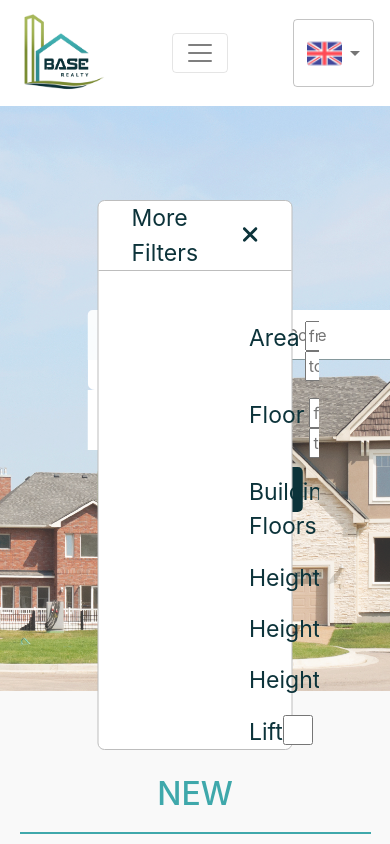
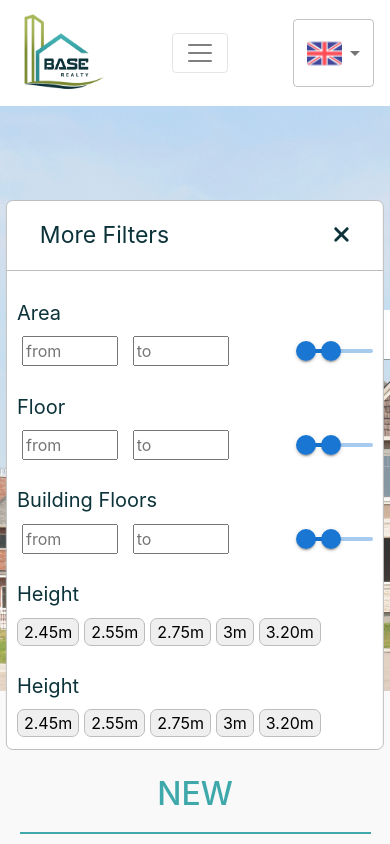
Before and after one commit to AbAyvazyan/baseRealty, a React (Create React App) app: page / in a window 390 px wide. Both pictures are taken after a click on the element 122 px from the left and 489 px from the top of the page. Shown: the top 844 px of the page. Built offline with nearby package versions, Linux system fonts and the light colour scheme.

Commit message:
client side responsive early ready WIP

```diff
--- a/src/Components/HomePage/Components/Filtering/MoreFilter/MoreFilter.css
+++ b/src/Components/HomePage/Components/Filtering/MoreFilter/MoreFilter.css
@@ -22,9 +22,6 @@
     font-size: 23px;
 }
 
-/*.more_filter_content::-webkit-scrollbar{*/
-/*    display: none;*/
-/*}*/
 
 .more_filter_content {
     width: 100%;
@@ -32,19 +29,9 @@
     box-sizing: border-box;
     padding: 33px 70px 33px 150px;
     overflow-y: auto;
+    overflow-x: hidden;
 }
 
-.more_filter_range_part{
-    width: 100%;
-    display: flex;
-    flex-wrap: nowrap;
-    justify-content: space-between;
-    margin-top:2vh;
-}
-
-.more_filter_range_part > span:first-child{
-    font-size: 23px;
-}
 
 .more_filter_from_to{
     display: flex;
@@ -56,17 +43,6 @@
     margin: 0 5px;
 }
 
-.more_filter_button_group{
-    width: 100%;
-    display: flex;
-    flex-wrap: nowrap;
-    justify-content: space-between;
-    margin-top:2vh;
-}
-
-.more_filter_button_group > span:first-child{
-    font-size: 23px;
-}
 
 .mf_button_part{
     display: flex;
@@ -75,31 +51,16 @@
 
 .mf_button_part button{
     cursor: pointer;
+    border: 1px solid rgb(189,189,189);
+    outline: none;
+    border-radius: 7px;
 }
 
-.mf_single_check{
-    width: 100%;
-    display: flex;
-    flex-wrap: nowrap;
-    justify-content: space-between;
-    margin-top:2vh;
+.mf_button_part button:hover{
+    background-color: rgb(189,189,189);
 }
 
-.mf_single_check > span:first-child{
-    font-size: 23px;
-}
 
-.multiple_checks{
-    width: 100%;
-    display: flex;
-    flex-wrap: nowrap;
-    justify-content: space-between;
-    margin-top:2vh;
-}
-
-.multiple_checks > span:first-child{
-    font-size: 23px;
-}
 
 .multiple_house_types_checks{
     display: grid;
@@ -117,3 +78,136 @@
     width: 20px;
     height: 20px;
 }
+
+.mf_all{
+    width: 100%;
+    display: flex;
+    flex-wrap: nowrap;
+    justify-content: space-between;
+    margin-top:2vh;
+}
+
+.mf_all > div:first-child{
+    width: 40%;
+    font-size: 20px;
+}
+
+.mf_all > div:last-child{
+    width: 60%;
+}
+
+.more_filter_from_to > div:first-child{
+    display: flex;
+}
+
+@media only screen and (max-width: 1650px) {
+    .more_filter_content {
+        padding: 33px 50px 33px 50px;
+    }
+}
+
+
+@media only screen and (max-width: 1370px) {
+    .more_filter_content {
+        padding: 33px 50px 33px 20px;
+    }
+}
+
+@media only screen and (max-width: 1300px) {
+    .more_filter {
+        width: 70%;
+    }
+}
+
+@media only screen and (max-width: 1000px) {
+    .more_filter {
+        width: 85%;
+    }
+}
+
+@media only screen and (max-width: 770px) {
+    .more_filter {
+        width: 95%;
+    }
+}
+
+@media only screen and (max-width: 670px) {
+    .mf_all{
+        flex-wrap: wrap;
+    }
+
+    .mf_single_check{
+        flex-wrap: nowrap!important;
+    }
+
+    .mf_single_check > div:first-child{
+        width: unset!important;
+        display: flex;
+        align-items: center;
+    }
+
+    .mf_single_check > div:last-child{
+        width: unset!important;
+        display: flex;
+        align-items: center;
+    }
+
+
+    .mf_all > div:first-child{
+        width: 100%;
+    }
+
+    .mf_all > div:last-child{
+        width: 100%;
+        margin: 1vh 0;
+    }
+}
+
+@media only screen and (max-width: 550px) {
+    .more_filter {
+        width: 97%;
+    }
+
+    .more_filter_content{
+        padding: 10px 50px 33px 10px
+    }
+}
+
+@media only screen and (max-width: 480px) {
+    .mf_button_part{
+        gap: 5px;
+    }
+
+    .multiple_house_types_checks{
+        grid-template-columns: repeat(4,1fr);
+        gap: 20px;
+    }
+
+    .more_filter_from_to > div:first-child{
+        gap: 5px;
+    }
+
+    .more_filter_from_to > div:first-child input{
+        width: 40%;
+    }
+}
+
+@media only screen and (max-width: 404px) {
+    .more_filter_content{
+        padding: 10px;
+    }
+}
+
+@media only screen and (max-width: 360px) {
+    .more_filter_content{
+        padding: 10px 15px 10px 10px;
+    }
+
+    .multiple_house_types_checks{
+        grid-template-columns: repeat(3,1fr);
+    }
+
+    .mf_button_part button{
+        font-size: 13px;
+    }
+}
--- a/src/Components/HomePage/Components/Filtering/MoreFilter/MoreFilterButtonGroup/MoreFilterButtonGroup.tsx
+++ b/src/Components/HomePage/Components/Filtering/MoreFilter/MoreFilterButtonGroup/MoreFilterButtonGroup.tsx
@@ -3,8 +3,8 @@ import * as React from "react";
 
 const MoreFilterButtonGroup = () =>{
     return(
-        <div className={'more_filter_button_group'}>
-            <span>Height</span>
+        <div className={'more_filter_button_group mf_all'}>
+            <div>Height</div>
             <div className={'mf_button_part'}>
                 <button>2.45m</button>
                 <button>2.55m</button>
--- a/src/Components/HomePage/Components/Filtering/MoreFilter/MoreFilterRangePart/MoreFilterRangePart.tsx
+++ b/src/Components/HomePage/Components/Filtering/MoreFilter/MoreFilterRangePart/MoreFilterRangePart.tsx
@@ -8,8 +8,8 @@ type TMoreFilterRange = {
 
 const MoreFilterRangePart:FC<TMoreFilterRange> = ({name}) =>{
     return(
-        <div className={'more_filter_range_part'}>
-            <span>{name}</span>
+        <div className={'more_filter_range_part  mf_all'}>
+            <div>{name}</div>
             <div className="more_filter_from_to">
                 <div>
                     <input
--- a/src/Components/HomePage/Components/Filtering/MoreFilter/MultipleChecks/MultipleChecks.tsx
+++ b/src/Components/HomePage/Components/Filtering/MoreFilter/MultipleChecks/MultipleChecks.tsx
@@ -2,8 +2,8 @@
 
 const MultipleChecks = () =>{
     return(
-        <div className={'multiple_checks'}>
-            <span>House Type</span>
+        <div className={'multiple_checks mf_all'}>
+            <div>House Type</div>
             <div className={'multiple_house_types_checks'}>
                 <label>
                     <input type="checkbox"/>New
--- a/src/Components/HomePage/Components/Filtering/MoreFilter/Ranges/Ranges.tsx
+++ b/src/Components/HomePage/Components/Filtering/MoreFilter/Ranges/Ranges.tsx
@@ -14,7 +14,7 @@ export default function RangeSlider() {
     };
 
     return (
-        <Box sx={{ width: 150 }}>
+        <Box sx={{ width: 150,display:'flex',alignItems:'center' }}>
             <Slider
                 getAriaLabel={() => 'Temperature range'}
                 value={value}
--- a/src/Components/HomePage/Components/Filtering/MoreFilter/SingleCheck/SingleCheck.tsx
+++ b/src/Components/HomePage/Components/Filtering/MoreFilter/SingleCheck/SingleCheck.tsx
@@ -2,8 +2,8 @@
 
 const SingleCheck = () =>{
     return(
-        <div className={'mf_single_check'}>
-            <span>Lift</span>
+        <div className={'mf_single_check mf_all'}>
+            <div>Lift</div>
             <div>
                 <label>
                     <input type="checkbox" style={{width:'30px',height:'30px'}}/>
--- a/src/Components/SingleHouse/LittleHouseCard/LittleHouseCard.css
+++ b/src/Components/SingleHouse/LittleHouseCard/LittleHouseCard.css
@@ -19,3 +19,45 @@
     padding: 1vh 10px;
     font-size: 25px;
 }
+
+
+.little_house_main_heading{
+    display:flex;
+    justify-content:space-between;
+    align-items:center;
+    flex-wrap: wrap;
+}
+
+.little_house_main_heading > span:last-child{
+    margin-left: 15px;
+}
+
+
+@media only screen and (max-width: 1250px) {
+
+    .little_house_main_heading > span:first-child{
+        font-size: 20px;
+    }
+
+    .single_house{
+        padding: 20px;
+    }
+
+}
+
+@media only screen and (max-width: 1130px) {
+
+    .little_house_main_heading > span:first-child{
+        font-size: 17px;
+    }
+
+    .little_house_info > p:last-child{
+        font-size: 20px;
+    }
+
+    .little_house_info{
+        padding-left: 0;
+        padding-right: 0;
+    }
+
+}
--- a/src/Components/SingleHouse/LittleHouseCard/LittleHouseCard.tsx
+++ b/src/Components/SingleHouse/LittleHouseCard/LittleHouseCard.tsx
@@ -12,7 +12,7 @@ const LittleHouseCard = () =>{
         <div className={'little_house_card'} onClick={()=>openHouseTabHandler()}>
             <div className={'little_house_image'} style={{backgroundImage:`url(https://images.unsplash.com/photo-1564013799919-ab600027ffc6?ixlib=rb-4.0.3&ixid=MnwxMjA3fDB8MHxzZWFyY2h8Mnx8YmVhdXRpZnVsJTIwaG91c2V8ZW58MHx8MHx8&w=1000&q=80)`}}></div>
             <div className={'little_house_info'}>
-                <p style={{display:'flex',justifyContent:'space-between',alignItems:'center'}}><span>Price:$333333</span> <span style={{fontSize:'15px'}}>#dp777333</span></p>
+                <p className={'little_house_main_heading'} ><span>Price:$333333</span> <span style={{fontSize:'15px'}}>#dp777333</span></p>
                 <p><FontAwesomeIcon icon={faLocationDot} />Ajapnyak</p>
             </div>
         </div>
--- a/src/Components/SingleHouse/SingleHouse.tsx
+++ b/src/Components/SingleHouse/SingleHouse.tsx
@@ -31,7 +31,7 @@ const SingleHouse = () =>{
 
             <div className={'single_house'}>
                 <article>
-                    <h3 style={{width:'100%',padding:' 0 10%',display:'flex',justifyContent:'space-between'}}><span>40, 3 Mesrop Mashtots Ave, Yerevan 0002</span><span>Code:{houseCode}</span></h3>
+                    <h3 className={'single_house_heading'}><span>40, 3 Mesrop Mashtots Ave, Yerevan 0002</span><span>Code:{houseCode}</span></h3>
                     <div style={{width:'100%',height:'600px',padding:'33px 0',marginBottom:'5vh'}}>
                         <SingleHouseSlider/>
                     </div>
@@ -45,7 +45,7 @@ const SingleHouse = () =>{
                             <span><FontAwesomeIcon icon={faBath } /> 3</span>
                         </div>
                         <div>
-                            <span style={{fontSize:'27px'}}>Price: $3.333.333</span>
+                            <span className={'single_house_price'}>Price: $3.333.333</span>
                         </div>
                     </div>
 
```
Also changed, not shown: src/Components/SingleHouse/SingleHouse.css (+264 -0 lines).
